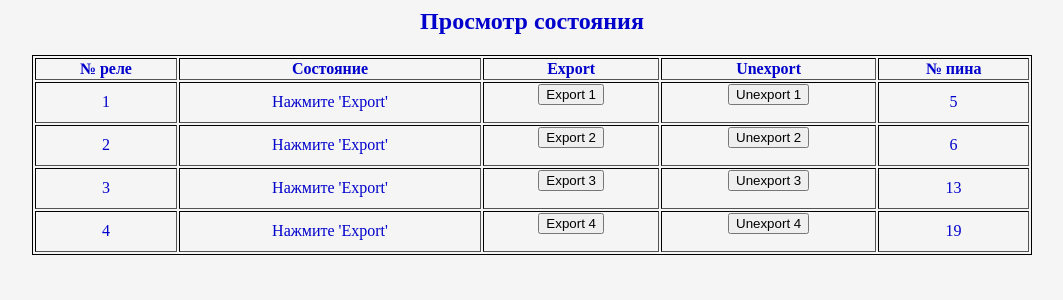
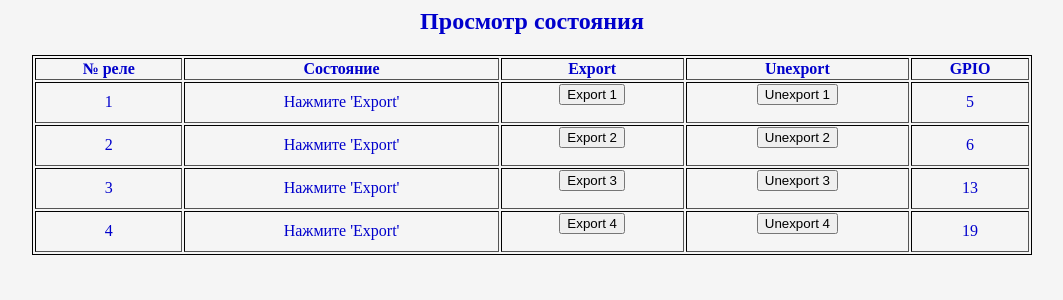
Before and after one commit to alllecs/raspberry_relay, a PHP site: page /status.php in a window 1280 px wide. Shown: the top 300 px of the page, without its empty margins (108-1171 px from the left). Run offline with PHP 8.4, Linux system fonts and the light colour scheme.

Commit message:
Исправлено название столбца в таблице на GPIO

```diff
--- a/web/status.php
+++ b/web/status.php
@@ -64,7 +64,7 @@
 			}
 		?>
 		<table border="1">
-		<tr><th>№ реле</th><th>Cостояние</th><th>Export</th><th>Unexport</th><th>№ пина</th></tr>
+		<tr><th>№ реле</th><th>Cостояние</th><th>Export</th><th>Unexport</th><th>GPIO</th></tr>
 		<tr><td>1</td>
 			<td>
 			<?php ca(5);?>
```
